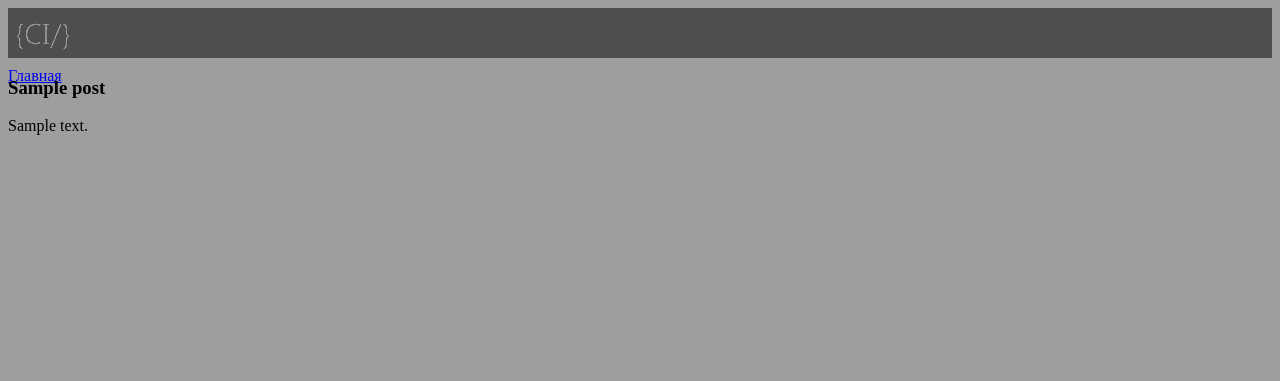
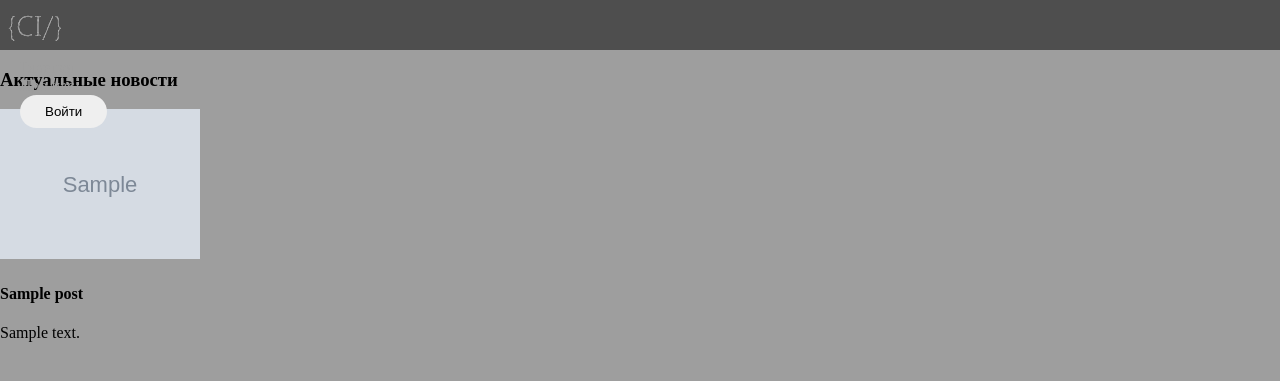
Before and after one commit to idrisdjan/codeid, a Django app: page / in a window 1280 px wide. Shown: the top 381 px of the page. Run offline with Django 4.2, Linux system fonts and the light colour scheme; tables that the repository leaves empty hold one stand-in row (values such as "Sample post"); grey boxes marked "Sample" are stand-in pictures.

Commit message:
Добавлено выведение постов на главную страницу

```diff
--- a/config/urls.py
+++ b/config/urls.py
@@ -11,3 +11,4 @@
 if settings.DEBUG:
     urlpatterns.extend(static("static/", document_root="static"))
     urlpatterns.extend(static("media/", document_root="media"))
+    # urlpatterns += static(settings.MEDIA_URL, document_root=settings.MEDIA_ROOT)
--- a/static/css/style.css
+++ b/static/css/style.css
@@ -1,11 +1,38 @@
 body {
     background: #9e9e9e;
+    padding: 0;
+    margin: 0;
 }
 
 .header {
     background: #4e4e4e;
-    position: top;
-    padding: 0 0 0 0;
-    width: 100%;
+    position: relative;
+    min-width: 100vw;
     height: 50px;
+    /* display: flex; */
+    justify-content: space-between;
+    align-items: center;
 }
+
+.links {
+    list-style: none;
+}
+
+.menu a {
+    text-decoration: none;
+    color: #9e9e9e;
+    display: inline-block;
+    padding: 0px 20px;
+}
+
+.logo {
+    cursor: pointer;
+}
+
+.navbar button {
+    padding: 9px 25px;
+    border: none;
+    border-radius: 50px;
+    cursor: pointer;
+    transition: all 0.3s ease 0s;
+}
--- a/templates/posts/posts.html
+++ b/templates/posts/posts.html
@@ -8,20 +8,39 @@
   <title>Codeid.ru</title>
 </head>
 <body>
+  <!-- Шапка сайта -->
   <div class="header">
     <div class="navbar">
       <div class="logo">
-        <img src="{% static 'img/logo1.png' %}" alt="logo">
+        <a href="/"><img src="{% static 'img/logo1.png' %}" alt="logo"></a>
       </div>
-      <div>
-        <a href="/">Главная</a>
+      <div class="menu">
+        <div>
+          <a href="/">Главная</a>
+        </div>
+        <div>
+          <a href="#">Про нас</a>
+        </div>
+        <a href="#"><button>Войти</button></a>
       </div>
-      <a href=""></a>
     </div>
   </div>
-  {% for post in post_list %}
-    <h3>{{ post.title }}</h3>
-    <p>{{ post.description }}</p>
-  {% endfor %}
+  <!-- Вывод записей -->
+  <div id="main">
+    <div class="content">
+      <div class="posts">
+        <h3>Актуальные новости</h3>
+        {% for post in post_list %}
+          <div class="item">
+            <div class="image">
+              <a href="#"><img src="{{ post.img.url }}" width="200" /></a>
+            </div>
+            <h4>{{ post.title }}</h4>
+            <p>{{ post.description }}</p>
+          </div>
+        {% endfor %}
+      </div>
+    </div>
+  </div>
 </body>
 </html>
```
